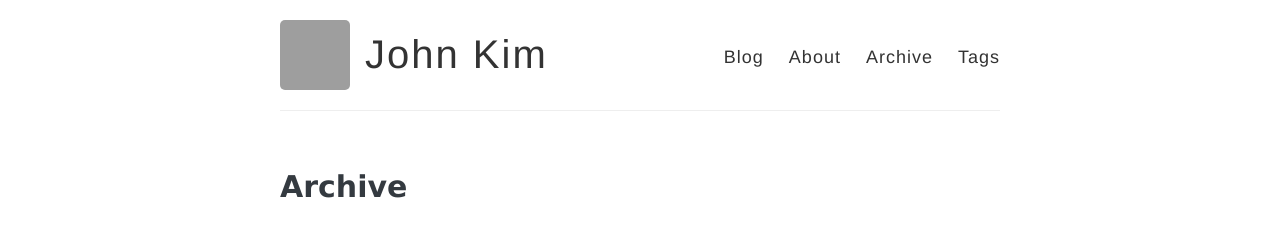
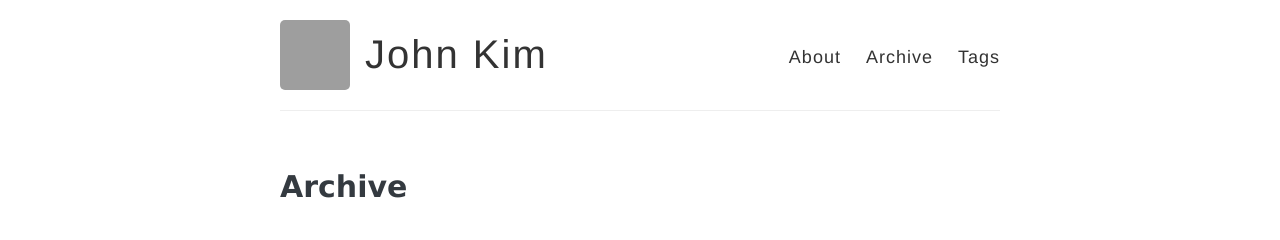
Before and after one commit to jkgh20/jkgh20.github.io, a Jekyll site: the page built from archive/index.html, in a window 1280 px wide. Shown: the top 240 px of the page. Built offline with Jekyll 4.4.1, drawn with Linux system fonts in a browser that asks for light colours; grey boxes are pictures that could not be loaded.

Commit message:
Remove Blog section
It seemed redundant with the homepage.

```diff
--- a/_config.yml
+++ b/_config.yml
@@ -20,8 +20,6 @@ paginate_path: /page:num/
 excerpt_separator: <!--more-->
 
 navigation:
-  - name: Blog
-    url: /
   - name: About
     url: /about
   - name: Archive
```
